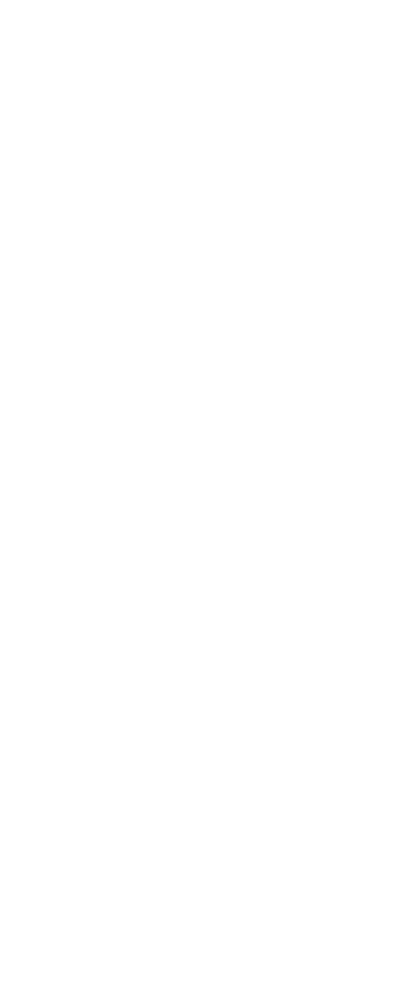
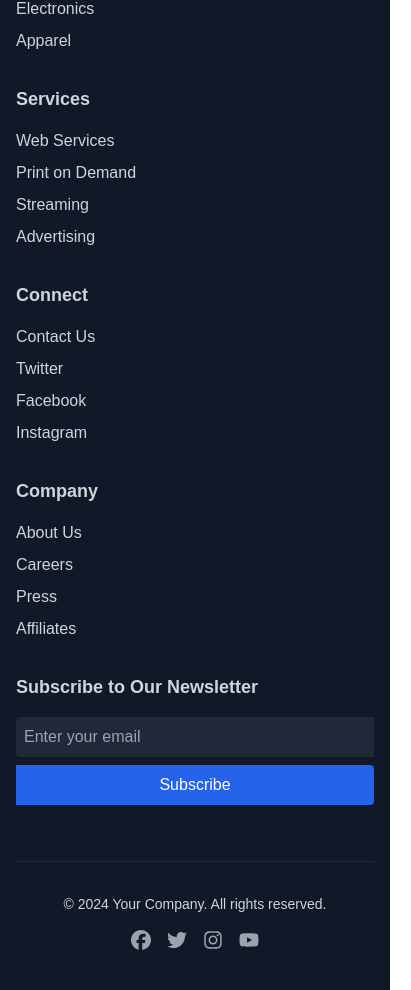
Before and after one commit to kashifjavaid1/Amzone-clone-Next-js, a Next.js app: page / in a window 390 px wide. Shown: the part 7178-8168 px from the top of the page, 411 px wide, since content can reach past the window. Before the commit the page ends 7022 px from the top, so only its background shows below. Built offline with nearby package versions, Linux system fonts and the light colour scheme; no server answers.

Commit message:
feat:footer-desing

```diff
--- /dev/null
+++ b/app/(component)/footer/Footer.jsx
@@ -0,0 +1,81 @@
+import { FaFacebook, FaInstagram, FaTwitter, FaYoutube } from "react-icons/fa6";
+
+const Footer = () => {
+  const sections = [
+    {
+      title: "Shop & Learn",
+      links: ["Music", "eBooks", "Electronics", "Apparel"],
+    },
+    {
+      title: "Services",
+      links: ["Web Services", "Print on Demand", "Streaming", "Advertising"],
+    },
+    {
+      title: "Connect",
+      links: ["Contact Us", "Twitter", "Facebook", "Instagram"],
+    },
+    { title: "Company", links: ["About Us", "Careers", "Press", "Affiliates"] },
+  ];
+
+  return (
+    <footer className="bg-gray-900 text-gray-300 py-10">
+      <div className="container mx-auto px-4">
+        <div className="flex flex-wrap justify-between">
+          {sections.map((section, index) => (
+            <div key={index} className="w-full sm:w-1/2 md:w-1/4 lg:w-1/6 mb-6">
+              <h3 className="text-lg font-semibold mb-4">{section.title}</h3>
+              <ul>
+                {section.links.map((link, idx) => (
+                  <li key={idx} className="mb-2">
+                    <a
+                      href="#"
+                      className="hover:text-blue-400 transition-colors duration-300"
+                    >
+                      {link}
+                    </a>
+                  </li>
+                ))}
+              </ul>
+            </div>
+          ))}
+          <div className="w-full md:w-1/4 mb-6">
+            <h3 className="text-lg font-semibold mb-4">
+              Subscribe to Our Newsletter
+            </h3>
+            <form className="flex flex-col sm:flex-row">
+              <input
+                type="email"
+                placeholder="Enter your email"
+                className="bg-gray-800 text-white p-2 rounded-l mb-2 sm:mb-0"
+              />
+              <button className="bg-blue-600 text-white p-2 rounded-r hover:bg-blue-700 transition-colors duration-300">
+                Subscribe
+              </button>
+            </form>
+          </div>
+        </div>
+        <div className="mt-8 pt-8 border-t border-gray-800 flex flex-col md:flex-row justify-between items-center">
+          <div className="text-sm mb-4 md:mb-0">
+            © 2024 Your Company. All rights reserved.
+          </div>
+          <div className="flex space-x-4">
+            <a href="#" className="text-gray-400 hover:text-white">
+              <FaFacebook size={20} />
+            </a>
+            <a href="#" className="text-gray-400 hover:text-white">
+              <FaTwitter size={20} />
+            </a>
+            <a href="#" className="text-gray-400 hover:text-white">
+              <FaInstagram size={20} />
+            </a>
+            <a href="#" className="text-gray-400 hover:text-white">
+              <FaYoutube size={20} />
+            </a>
+          </div>
+        </div>
+      </div>
+    </footer>
+  );
+};
+
+export default Footer;
--- a/app/page.js
+++ b/app/page.js
@@ -5,6 +5,7 @@
 import GiftCardProducts from "./(component)/products/Products";
 import footerImage from "../public/images/footer.jpg";
 import Image from "next/image";
+import Footer from "./(component)/footer/Footer";
 export default function Home() {
   return (
     <>
@@ -32,10 +33,12 @@
 
         <GiftCardProducts />
         <div className="bg-[#cfd5d5]">
-          <div className="w-[95%] mx-10 py-20 ">
+          <div className=" w-full md:w-[95%] md:mx-auto  py-20 ">
             <Image src={footerImage} alt={"Not a found "} />
           </div>
         </div>
+        {/* footer */}
+        <Footer />
       </div>
     </>
   );
```
